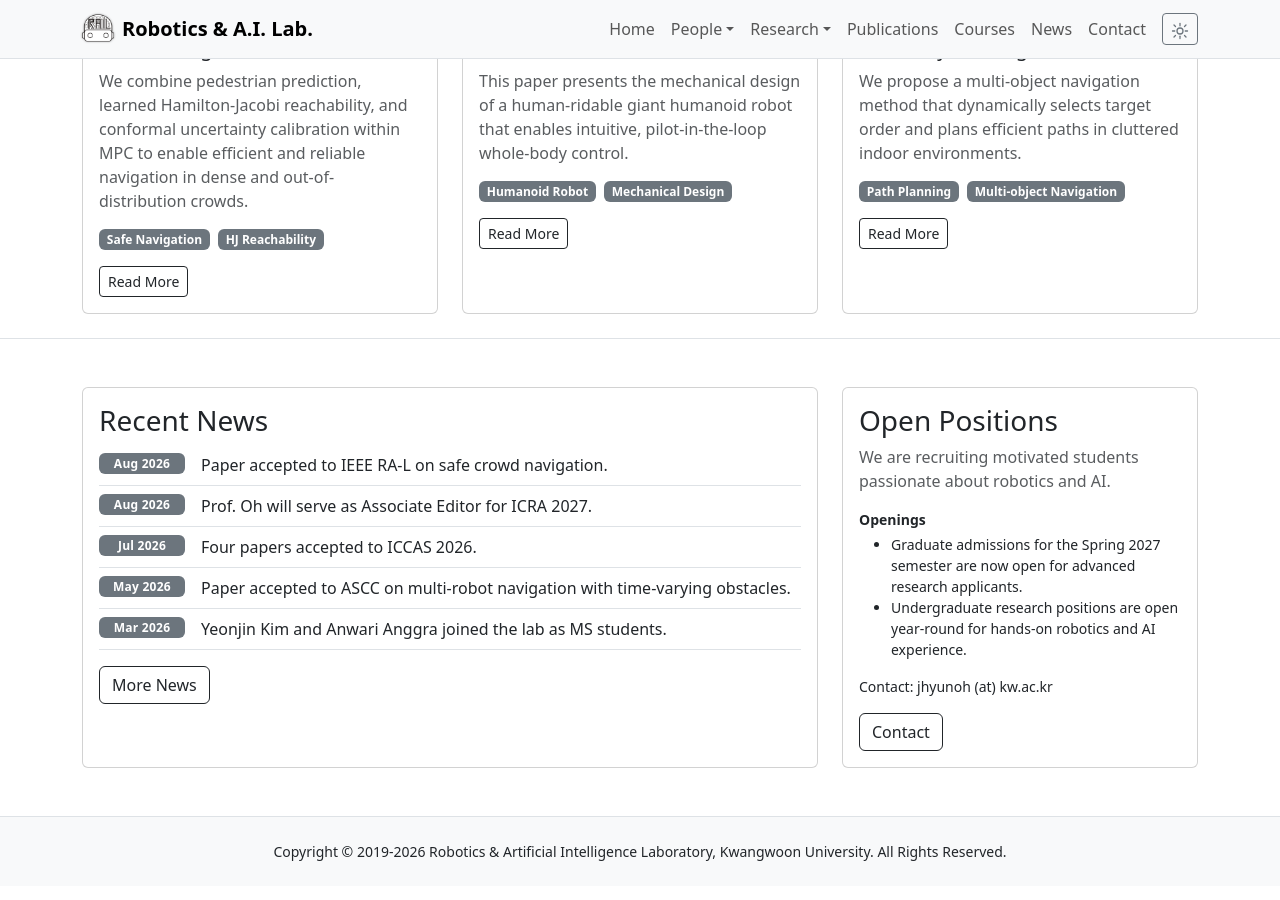
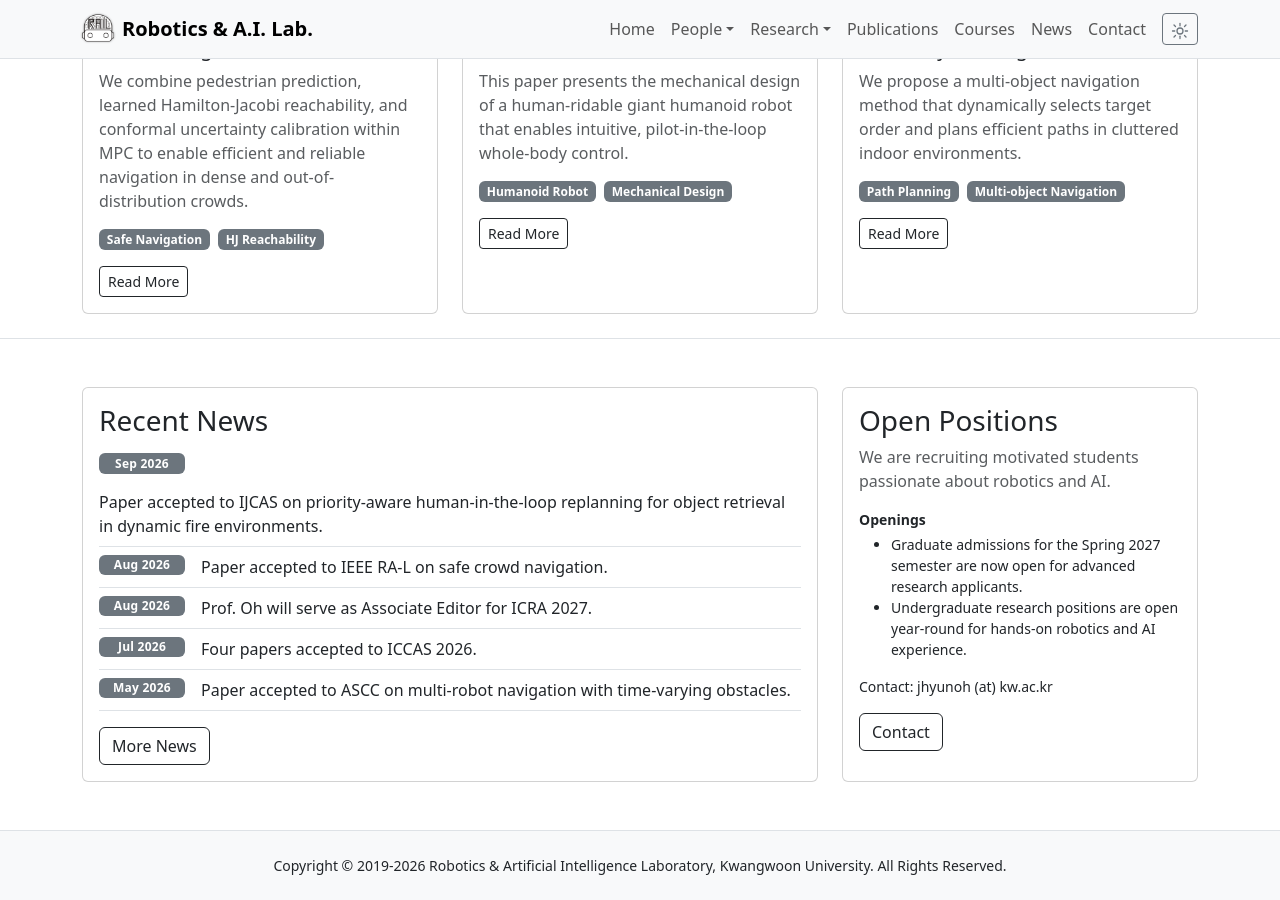
Before and after one commit to robotailab/robotailab.github.io, a Jekyll site: the page built from index.md, in a window 1280 px wide and 900 px high, scrolled down 920 px. Built offline with Jekyll 4.4.1, drawn with Linux system fonts in a browser that asks for light colours.

Commit message:
Add accepted IJCAS paper and news announcement

```diff
--- a/_data/news.yml
+++ b/_data/news.yml
@@ -1,3 +1,6 @@
+- date: 2026-09-01
+  title: "Paper accepted to IJCAS on priority-aware human-in-the-loop replanning for object retrieval in dynamic fire environments."
+
 - date: 2026-08-01
   title: "Paper accepted to IEEE RA-L on safe crowd navigation."
 
--- a/_data/publications.yml
+++ b/_data/publications.yml
@@ -1,6 +1,8 @@
 - id: intl-journals
   title: International Journals
   items:
+    - year: 2026
+      text: 'Yuri Song, Yeonjin Kim, and Junghyun Oh*, "Priority-Aware Human-in-the-Loop Replanning for Instruction-Conditioned Object Retrieval in Dynamic Fire Environments," <em>International Journal of Control, Automation and Systems</em>, to be published.'
     - year: 2026
       text: 'I Made Putra Arya Winata and Junghyun Oh*, "Uncertainty-calibrated Hamilton-Jacobi value learning for safe crowd navigation," <em>IEEE Robotics and Automation Letters</em>, to be published.'
     - year: 2026
```
